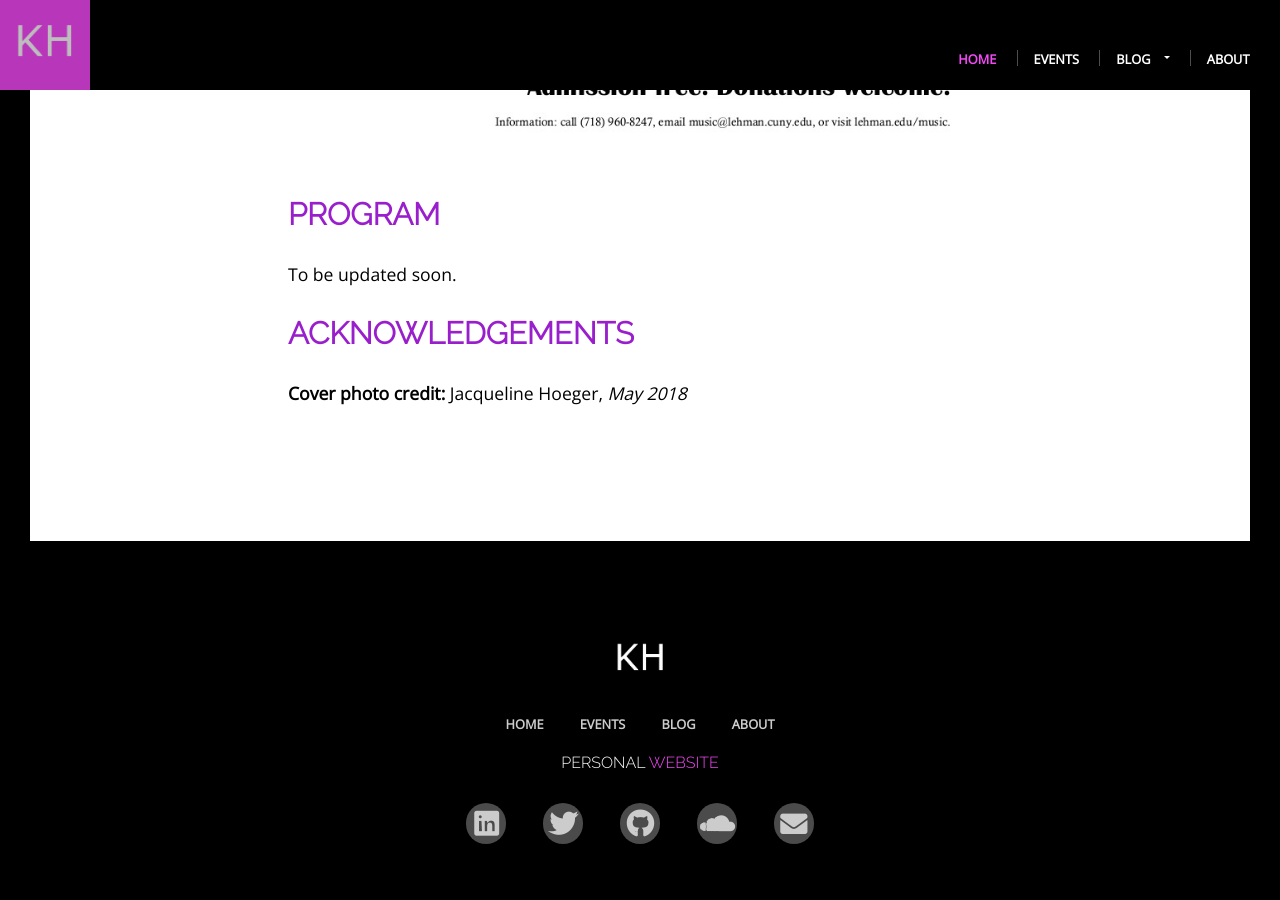
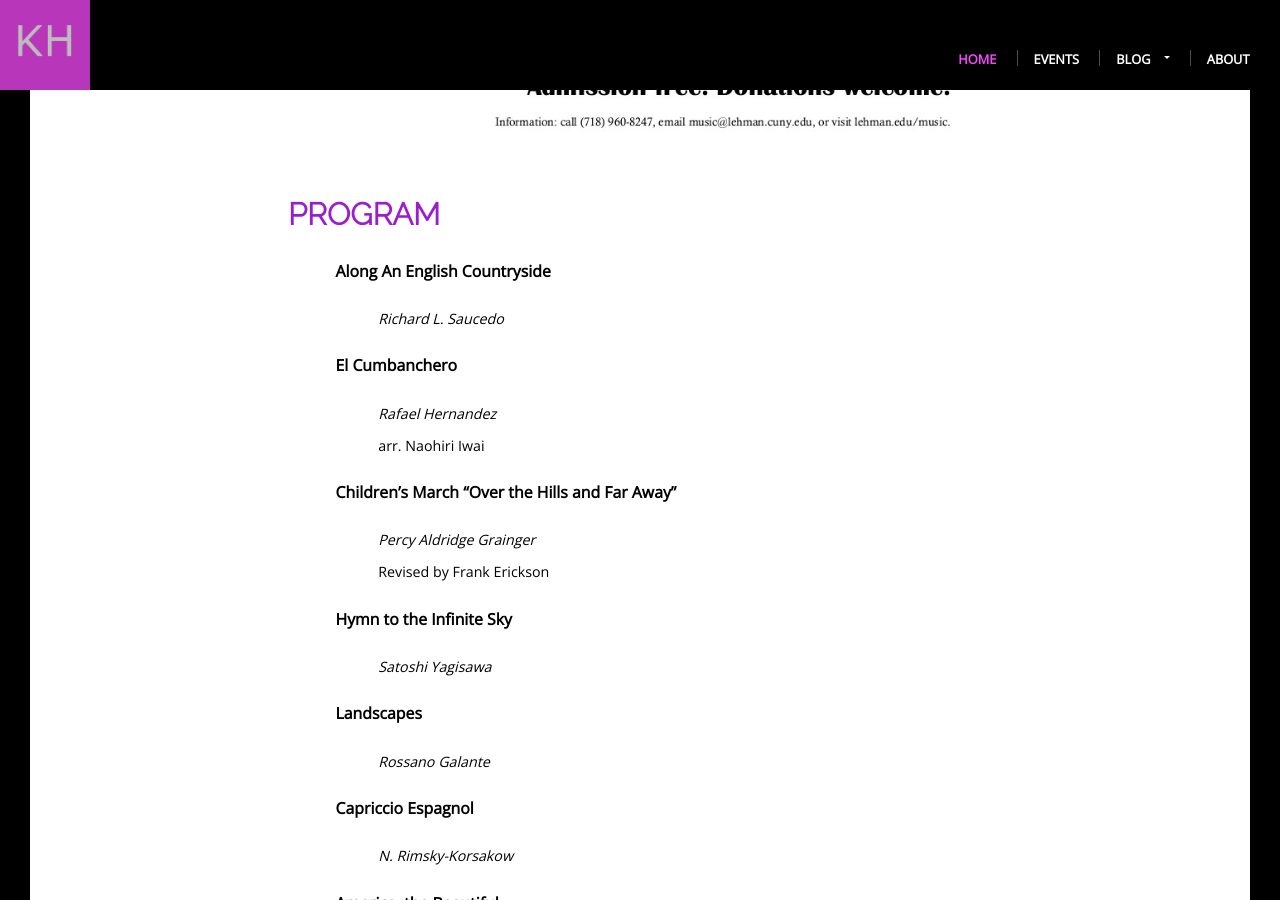
Before and after one commit to khoeger/khoeger.github.io, a Jekyll site: the page built from _events_list/2019-05-19-Lehman-Band.markdown, in a window 1280 px wide and 900 px high, scrolled down 1573 px. Built offline with Jekyll 4.4.1, drawn with Linux system fonts in a browser that asks for light colours; some of the changed text lies outside the part shown.

Commit message:
Add program details lehman college concert

```diff
--- a/_events_list/2019-05-19-Lehman-Band.markdown
+++ b/_events_list/2019-05-19-Lehman-Band.markdown
@@ -18,8 +18,36 @@ The concert will be on Sunday, may 19, 2019 at 2PM, in Lehman College's Lovinger
 ![Concert flyer with details:]({{ "assets/img/2019/flyer2019-May-19Band.jpg" | absolute_url }})
 
 ## Program
- To be updated soon.
+- **Along An English Countryside**
+  - *Richard L. Saucedo*
 
+- **El Cumbanchero**
+  - *Rafael Hernandez*
+  - arr. Naohiri Iwai
+
+- **Children's March "Over the Hills and Far Away"**
+  - *Percy Aldridge Grainger*
+  - Revised by Frank Erickson
+
+- **Hymn to the Infinite Sky**
+  - *Satoshi Yagisawa*
+
+- **Landscapes**
+  - *Rossano Galante*
+
+- **Capriccio Espagnol**
+  - *N. Rimsky-Korsakow*
+
+- **America, the Beautiful**
+  - *Samuel Augustus Ward*
+  - arr. Carmen Dragon
+
+- **Armenian Dances (Part I)**
+  - *Alfred Reed*
+
+- **Concertino** for English Horn and Orchestra
+  - *Gaetano Donizetti*
+  - transcribed by Jos van de Braak
 
 ## Acknowledgements
 **Cover photo credit:**
```
